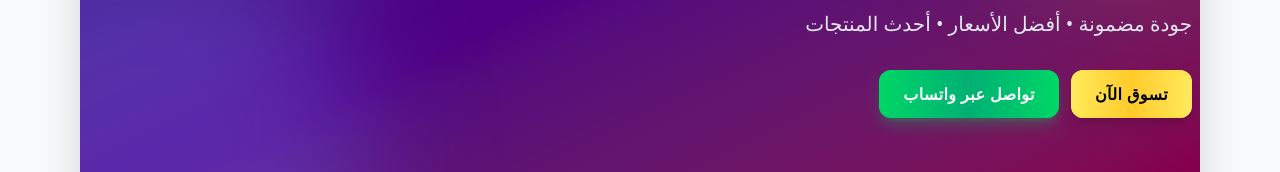
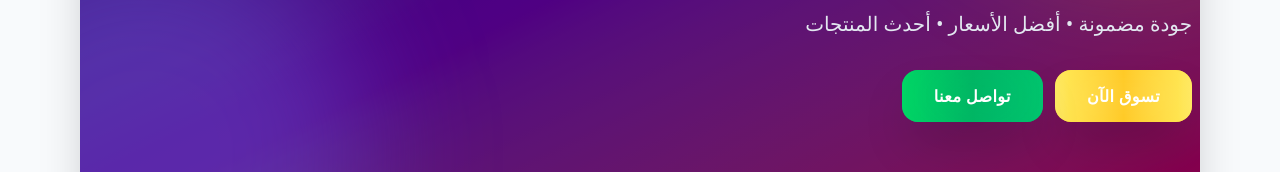
Before and after one commit to Azouz678/electros-store, a Next.js app: page / in a window 1280 px wide. Shown: the part 447-619 px from the top of the page. Built offline with nearby package versions, Linux system fonts and the light colour scheme; no server answers; the database is empty.

Commit message:
Full clinet

```diff
--- a/app/(client)/page.tsx
+++ b/app/(client)/page.tsx
@@ -73,18 +73,19 @@ export default async function Home() {
           <a
             href="/products"
             className="
-              group relative overflow-hidden
-              rounded-xl
-              px-6 py-3
+              relative
+              rounded-xl sm:rounded-2xl
+              px-5 sm:px-8
+              py-2.5 sm:py-3.5
               text-sm sm:text-base
               font-bold
-              text-black
+              text-white
               bg-gradient-to-r from-yellow-300 via-amber-400 to-yellow-300
-              shadow-lg
+              shadow-lg sm:shadow-2xl
               transition-all duration-500
-              animate-[fadeUp_0.8s_ease]
               hover:scale-105
               active:scale-95
+              overflow-hidden
             "
           >
             {/* Gradient متحرك */}
@@ -105,18 +106,21 @@ export default async function Home() {
             target="_blank"
             rel="noreferrer"
             className="
-              group relative overflow-hidden
-              rounded-xl
-              px-6 py-3
+              group
+              relative
+              flex items-center justify-center gap-2 sm:gap-3
+              rounded-xl sm:rounded-2xl
+              px-5 sm:px-8
+              py-2.5 sm:py-3.5
               text-sm sm:text-base
               font-bold
               text-white
-              bg-gradient-to-r from-green-500 via-emerald-600 to-green-500
-              shadow-lg shadow-green-500/30
+              bg-gradient-to-r from-green-500 via-green-600 to-emerald-600
+              shadow-lg sm:shadow-2xl
               transition-all duration-500
-              animate-[fadeUp_0.8s_ease]
               hover:scale-105
               active:scale-95
+              overflow-hidden
             "
           >
             {/* Gradient متحرك */}
@@ -126,7 +130,7 @@ export default async function Home() {
             <span className="absolute -inset-1 bg-green-400/30 blur-2xl opacity-40 group-hover:opacity-70 transition duration-700"></span>
 
             <span className="relative z-10 tracking-wide">
-              تواصل عبر واتساب
+              تواصل معنا
             </span>
           </a>
 
```
